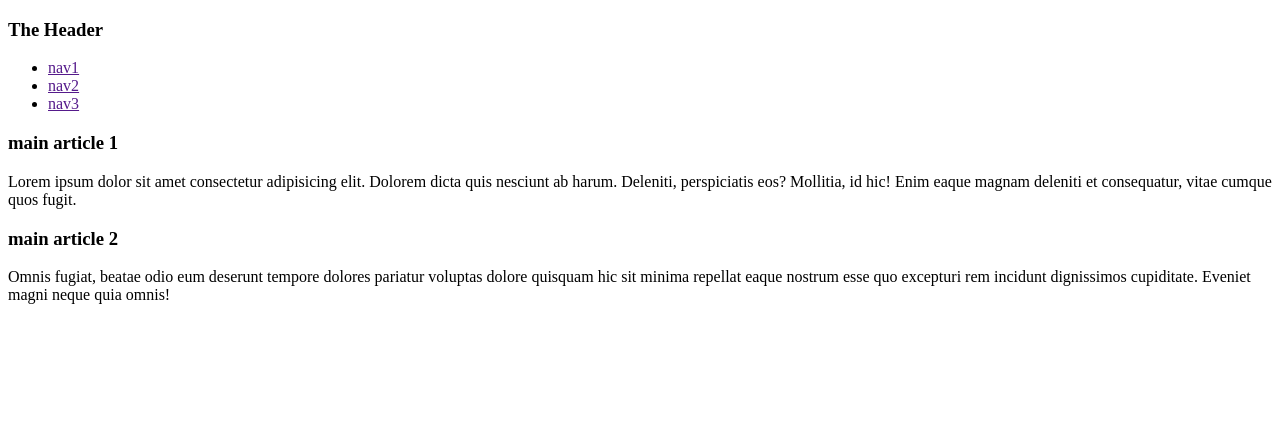
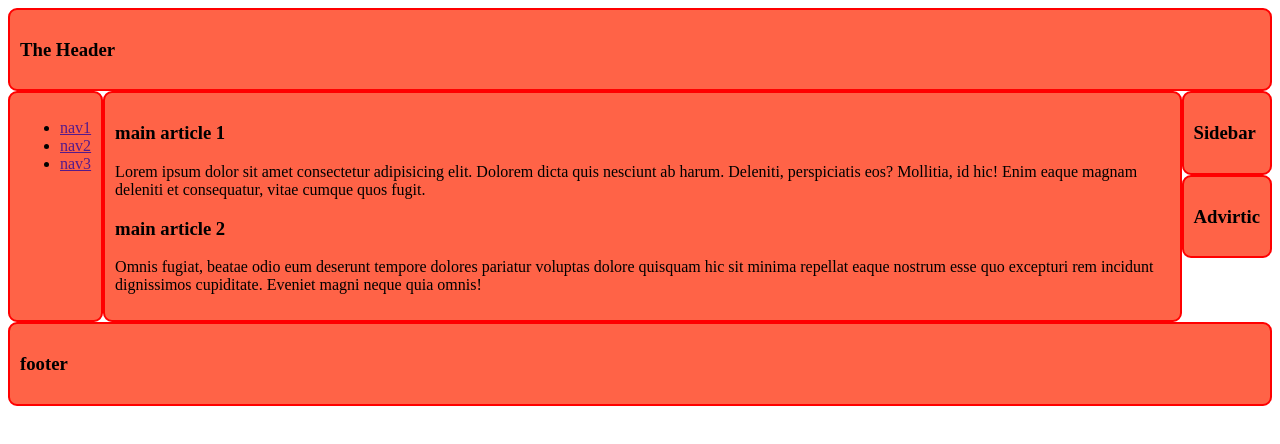
Before and after one commit to mhedi-hasan/image-responsiv, a plain HTML site: page new-file/index.html in a window 1280 px wide. Drawn offline with Linux system fonts and the light colour scheme.

Commit message:
added new content

```diff
--- a/new-file/index.html
+++ b/new-file/index.html
@@ -6,7 +6,7 @@
     <title>Grid line styles</title>
     <link rel="stylesheet" href="style.css">
 </head>
-<body>
+<body class="container">
     <header class="header">
         <h3>The Header</h3>
     </header>
@@ -30,6 +30,16 @@
             <p>Omnis fugiat, beatae odio eum deserunt tempore dolores pariatur voluptas dolore quisquam hic sit minima repellat eaque nostrum esse quo excepturi rem incidunt dignissimos cupiditate. Eveniet magni neque quia omnis!</p>
         </article>
     </main>
-    <footer></footer>
+    <aside>
+        <div class="sidebar">
+            <h3>Sidebar</h3>
+        </div>
+        <div class="advertise">
+            <h3>Advirtic</h3>
+        </div>
+    </aside>
+    <footer class="footer">
+        <h3>footer</h3>
+    </footer>
 </body>
 </html>
--- a/new-file/style.css
+++ b/new-file/style.css
@@ -0,0 +1,45 @@
+.header,.nav,.main,.sidebar,.advertise,.footer {
+    background-color: tomato;
+    border: 2px solid red;
+    border-radius: 9px;
+    padding: 10px;
+}
+.header{
+    grid-area: header;
+}
+.nav{
+    grid-area: nav;
+}
+.main{
+    grid-area: main;
+}
+.sidebar{
+    grid-area: sidebar;
+}
+.advertise{
+    grid-area: advertise;
+}
+.footer{
+    grid-area: footer;
+}
+.container{
+    display: grid;
+    grid-template-areas:
+    "header   header    header    header"
+    "nav      main      main     sidebar"
+    "nav     main      main    advertise"
+    "footer  footer  footer  footer"
+    ;
+}
+@media screen and (max-width: 570px) {
+    .container{
+        grid-template-areas:
+        "header"
+        "nav"
+        "main"
+        "sidebar"
+        "advertise"
+        "footer"
+        ;
+    }
+}
```
